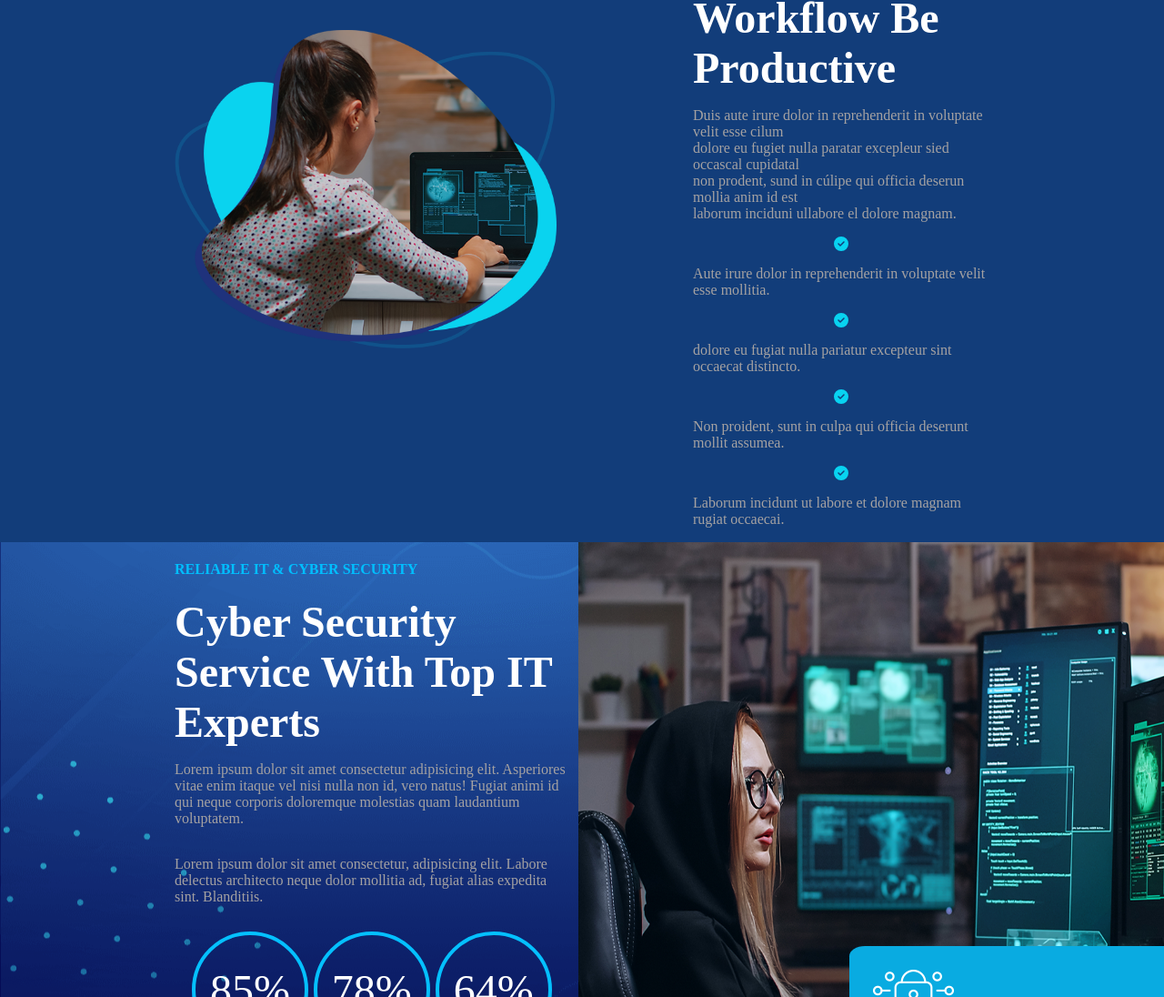
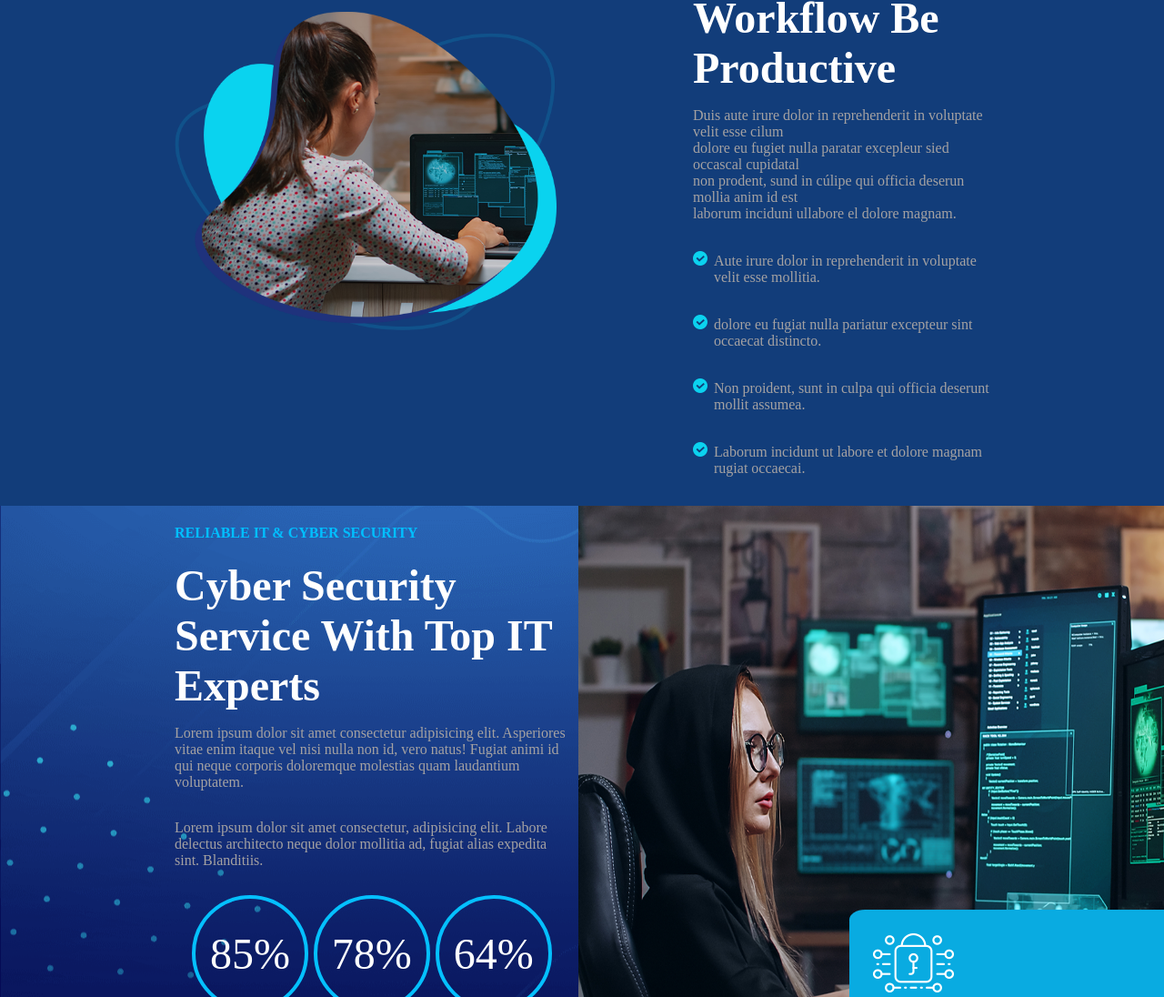
Before and after one commit to yassin170/YASSIN_CECILIEN_MOLENSTARS, a plain HTML site: page index.html in a window 1280 px wide. Shown: the part 1272-2368 px from the top of the page at 91% size. Drawn offline with Linux system fonts and the light colour scheme.

Commit message:
finish sec2

```diff
--- a/index.html
+++ b/index.html
@@ -107,52 +107,31 @@
                     </p>
                 </div>
 
-                <div class="sec2BottomRightBottom">
-                    <svg xmlns="http://www.w3.org/2000/svg" height="1em"
-                    viewBox="0 0 512 512"><!--! Font Awesome Free 6.4.2 by @fontawesome - https://fontawesome.com License - https://fontawesome.com/license (Commercial License) Copyright 2023 Fonticons, Inc. -->
-                    <style>
-                        svg {
-                            fill: #08d3f1
-                        }
-                    </style>
-                    <path
-                        d="M256 512A256 256 0 1 0 256 0a256 256 0 1 0 0 512zM369 209L241 337c-9.4 9.4-24.6 9.4-33.9 0l-64-64c-9.4-9.4-9.4-24.6 0-33.9s24.6-9.4 33.9 0l47 47L335 175c9.4-9.4 24.6-9.4 33.9 0s9.4 24.6 0 33.9z" />
-                    </svg>
+
+                <ul class="sec2BottomRightBottom">
+                    <li>
+                        <p>Aute irure dolor in reprehenderit in voluptate velit esse mollitia.</p>
+                    </li>
+                    <li>
+                        <p>dolore eu fugiat nulla pariatur excepteur sint occaecat distincto.</p>
+                    </li>
+                    <li>
+                        <p>Non proident, sunt in culpa qui officia deserunt mollit assumea.</p>
+                    </li>
+                    <li>
+                        <p>Laborum incidunt ut labore et dolore magnam rugiat occaecai.</p>
+                    </li>
+                </ul>
+                <!-- <div class="sec2BottomRightBottom">
+                    <img class="valider" src="./public/img/check.png" alt="valider">
                     <p>Aute irure dolor in reprehenderit in voluptate velit esse mollitia.</p>
-                    <svg xmlns="http://www.w3.org/2000/svg" height="1em"
-                    viewBox="0 0 512 512"><!--! Font Awesome Free 6.4.2 by @fontawesome - https://fontawesome.com License - https://fontawesome.com/license (Commercial License) Copyright 2023 Fonticons, Inc. -->
-                    <style>
-                        svg {
-                            fill: #08d3f1
-                        }
-                    </style>
-                    <path
-                        d="M256 512A256 256 0 1 0 256 0a256 256 0 1 0 0 512zM369 209L241 337c-9.4 9.4-24.6 9.4-33.9 0l-64-64c-9.4-9.4-9.4-24.6 0-33.9s24.6-9.4 33.9 0l47 47L335 175c9.4-9.4 24.6-9.4 33.9 0s9.4 24.6 0 33.9z" />
-                    </svg>
+                    <img class="valider" src="./public/img/check.png" alt="valider">
                     <p>dolore eu fugiat nulla pariatur excepteur sint occaecat distincto.</p>
-                    <svg xmlns="http://www.w3.org/2000/svg" height="1em"
-                    viewBox="0 0 512 512"><!--! Font Awesome Free 6.4.2 by @fontawesome - https://fontawesome.com License - https://fontawesome.com/license (Commercial License) Copyright 2023 Fonticons, Inc. -->
-                    <style>
-                        svg {
-                            fill: #08d3f1
-                        }
-                    </style>
-                    <path
-                        d="M256 512A256 256 0 1 0 256 0a256 256 0 1 0 0 512zM369 209L241 337c-9.4 9.4-24.6 9.4-33.9 0l-64-64c-9.4-9.4-9.4-24.6 0-33.9s24.6-9.4 33.9 0l47 47L335 175c9.4-9.4 24.6-9.4 33.9 0s9.4 24.6 0 33.9z" />
-                    </svg>
+                    <img class="valider" src="./public/img/check.png" alt="valider">
                     <p>Non proident, sunt in culpa qui officia deserunt mollit assumea.</p>
-                    <svg xmlns="http://www.w3.org/2000/svg" height="1em"
-                    viewBox="0 0 512 512"><!--! Font Awesome Free 6.4.2 by @fontawesome - https://fontawesome.com License - https://fontawesome.com/license (Commercial License) Copyright 2023 Fonticons, Inc. -->
-                    <style>
-                        svg {
-                            fill: #08d3f1
-                        }
-                    </style>
-                    <path
-                        d="M256 512A256 256 0 1 0 256 0a256 256 0 1 0 0 512zM369 209L241 337c-9.4 9.4-24.6 9.4-33.9 0l-64-64c-9.4-9.4-9.4-24.6 0-33.9s24.6-9.4 33.9 0l47 47L335 175c9.4-9.4 24.6-9.4 33.9 0s9.4 24.6 0 33.9z" />
-                    </svg>
+                    <img class="valider" src="./public/img/check.png" alt="valider">
                     <p>Laborum incidunt ut labore et dolore magnam rugiat occaecai.</p>
-                </div>
+                </div> -->
             </div>
         </div>
     </section>
--- a/public/css/style.css
+++ b/public/css/style.css
@@ -13,6 +13,7 @@ body{
 
 .sec1{
     background-image: url(./../img/banner-overlay-img.png);
+    background-color:#123d7a ;
     height: 800px;
     width: 100%;
 }
@@ -199,12 +200,6 @@ h1{
     width: 90px;
 }
 
-
-
-
-
-
-
 /*---------------------------------------------------------------*/
 /*                      section2 bottom                          */
 /*---------------------------------------------------------------*/
@@ -235,7 +230,10 @@ h1{
 .sec2BottomRightBottom{
     display: flex;
     flex-direction: column;
+    list-style: url(./../img/check.png);
+    padding-left: 23px;
 }
+
 
 
 
```
Also changed, not shown: public/img/check.png (added).
